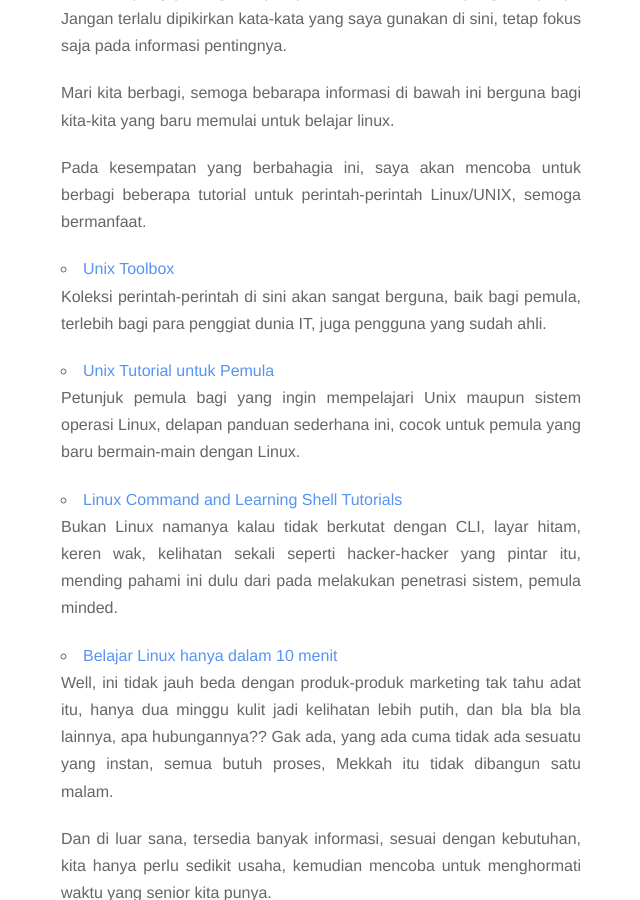
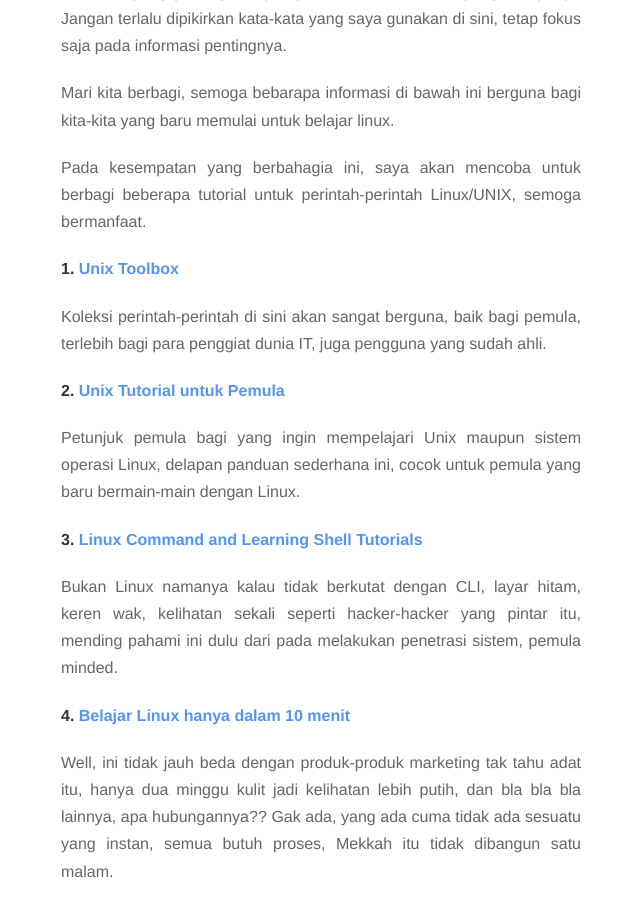
Before and after one commit to iqbaladan/iqbaladan.github.io, a Jekyll site: the page built from _posts/2016-08-08-solusi-pemula.md, in a window 1280 px wide and 900 px high, scrolled down 1273 px. Shown: the whole window, without its empty margins (319-959 px from the left). Built offline with Jekyll 4.4.1, drawn with Linux system fonts in a browser that asks for light colours; nearby versions of some CDN libraries; comment, search, counter and statistics services are not loaded.

Commit message:
Update blog post

```diff
--- a/_posts/2016-08-08-solusi-pemula.md
+++ b/_posts/2016-08-08-solusi-pemula.md
@@ -18,19 +18,19 @@ Mari kita berbagi, semoga bebarapa informasi di bawah ini berguna bagi kita-kita
 
 Pada kesempatan yang berbahagia ini, saya akan mencoba untuk berbagi beberapa tutorial untuk perintah-perintah Linux/UNIX, semoga bermanfaat.
 
-1. [Unix Toolbox](http://cb.vu/unixtoolbox.xhtml)
+####  1. [Unix Toolbox](http://cb.vu/unixtoolbox.xhtml)
 
 Koleksi perintah-perintah di sini akan sangat berguna, baik bagi pemula, terlebih bagi para penggiat dunia IT, juga pengguna yang sudah ahli.
 
-2. [Unix Tutorial untuk Pemula](http://www.ee.surrey.ac.uk/Teaching/Unix/)
+####  2. [Unix Tutorial untuk Pemula](http://www.ee.surrey.ac.uk/Teaching/Unix/)
 
 Petunjuk pemula bagi yang ingin mempelajari Unix maupun sistem operasi Linux, delapan panduan sederhana ini, cocok untuk pemula yang baru bermain-main dengan Linux.
 
-3. [Linux Command and Learning Shell Tutorials](http://linuxcommand.org/learning_the_shell.php)
+####  3. [Linux Command and Learning Shell Tutorials](http://linuxcommand.org/learning_the_shell.php)
 
 Bukan Linux namanya kalau tidak berkutat dengan CLI, layar hitam, keren wak, kelihatan sekali seperti hacker-hacker yang pintar itu, mending pahami ini dulu dari pada melakukan penetrasi sistem, pemula minded.
 
-4. [Belajar Linux hanya dalam 10 menit](http://freeengineer.org/learnUNIXin10minutes.html)
+####  4. [Belajar Linux hanya dalam 10 menit](http://freeengineer.org/learnUNIXin10minutes.html)
 
 Well, ini tidak jauh beda dengan produk-produk marketing tak tahu adat itu, hanya dua minggu kulit jadi kelihatan lebih putih, dan bla bla bla lainnya, apa hubungannya?? Gak ada, yang ada cuma tidak ada sesuatu yang instan, semua butuh proses, Mekkah itu tidak dibangun satu malam.
 
```
